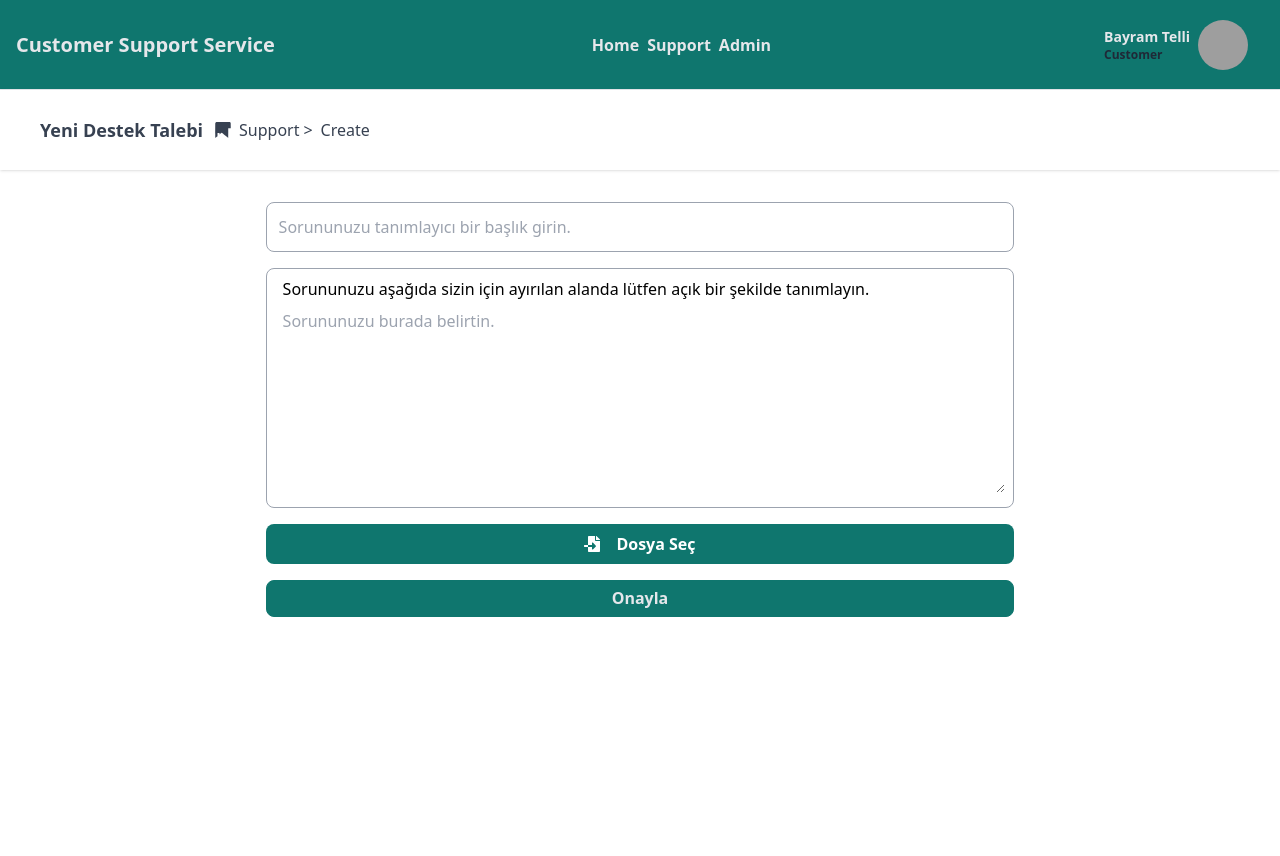
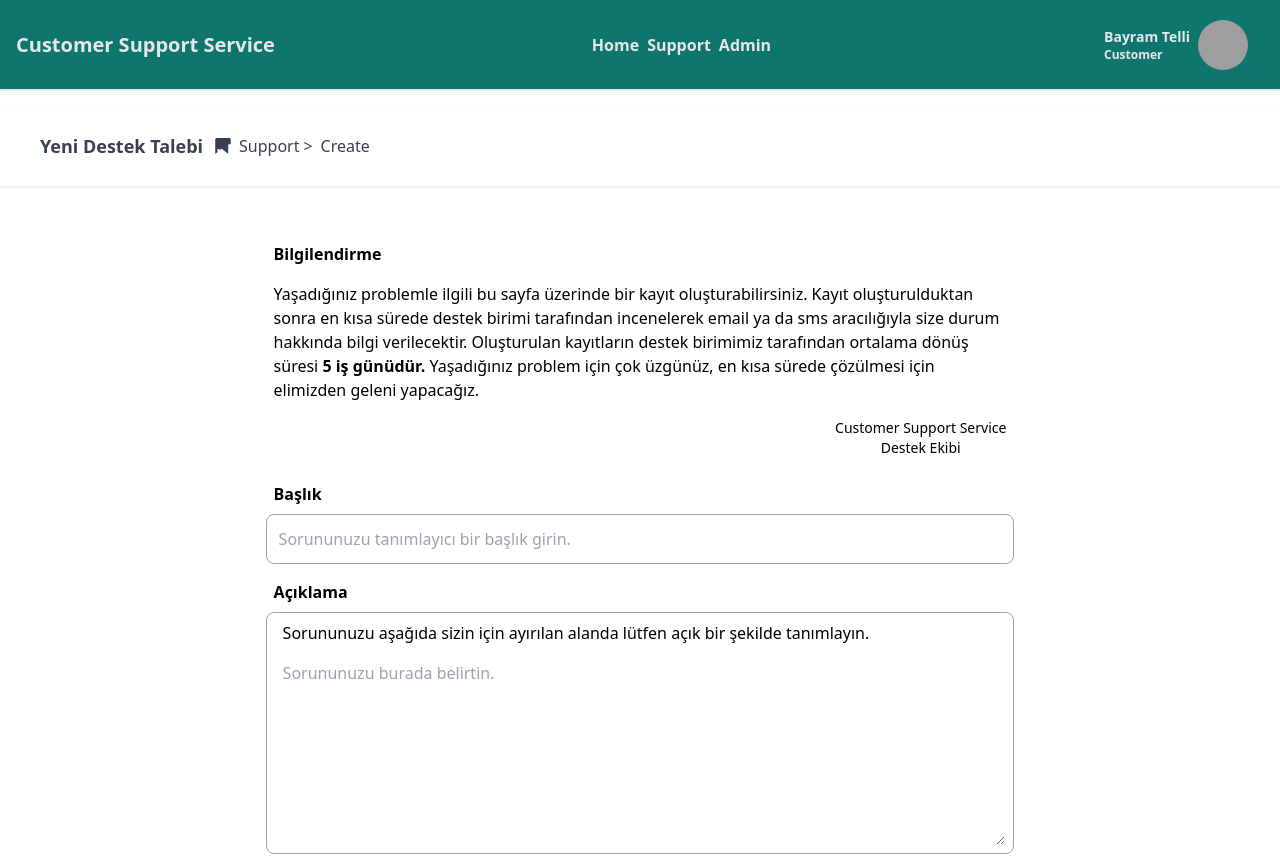
Before and after one commit to byrmTelli/customer-support-app-fe, a React (Vite) app: page /support/create in a window 1280 px wide. Shown: the top 856 px of the page. Built offline with nearby package versions, Linux system fonts and the light colour scheme; grey boxes are pictures that could not be loaded.

Commit message:
redisgn create ticket page

```diff
--- a/src/components/BreadCrum/BreadCrum.tsx
+++ b/src/components/BreadCrum/BreadCrum.tsx
@@ -12,7 +12,7 @@ export default function BreadCrum() {
     .map((slice) => slice.replace("-", " "));
 
   return (
-    <div className="h-[80px] shadow  w-full flex pl-10 gap-3 items-center text-gray-700">
+    <div className="h-[80px] shadow  w-full flex pl-10 gap-3 items-center text-gray-700 mb-4">
       <h1 className="text-lg font-semibold">{currentPage?.title}</h1>
       <div className="flex gap-1 items-center">
         <SiHomepage className="" />
--- a/src/components/Navbar/Navbar.tsx
+++ b/src/components/Navbar/Navbar.tsx
@@ -1,13 +1,14 @@
-import { Link } from "react-router-dom";
+import { Link, useNavigate } from "react-router-dom";
 import { useLocation } from "react-router-dom";
 
 export default function Navbar() {
   const location = useLocation();
-  console.log(location.pathname);
+
+  const navigate = useNavigate();
 
   return (
-    <div className="md:h-[90px] flex items-center justify-between p-4 bg-teal-700 border-b border-gray-200 text-gray-200">
-      <div className="">
+    <div className="md:h-[90px] shadow flex items-center justify-between p-4 bg-teal-700 border-b border-gray-200 text-gray-200 mb-4">
+      <div onClick={() => navigate("/")} className="cursor-pointer">
         <span className="text-xl font-bold">Customer Support Service</span>
       </div>
       <div className="flex gap-2 items-center">
@@ -32,7 +33,7 @@ export default function Navbar() {
       <div className="flex gap-2 items-center justify-center py-2 px-4">
         <div className="">
           <p className="text-sm font-semibold">Bayram Telli</p>
-          <p className="text-xs font-semibold text-gray-800">Customer</p>
+          <p className="text-xs font-semibold">Customer</p>
         </div>
         <img
           src="https://www.strasys.uk/wp-content/uploads/2022/02/Depositphotos_484354208_S.jpg"
--- a/src/pages/AdminPanel/Dashboard/Dashboard.tsx
+++ b/src/pages/AdminPanel/Dashboard/Dashboard.tsx
@@ -8,7 +8,7 @@ export default function Dashboard() {
     <div className="w-full p-4">
       <BreadCrum />
       <div className=""></div>
-      <div className="w-full grid grid-cols-5 grid-rows-5 gap-2">
+      <div className="w-full grid grid-cols-3 grid-rows-5 gap-2">
         <DashboardCard
           title="Users"
           score="60"
@@ -30,9 +30,6 @@ export default function Dashboard() {
           icon={<PiUsersFourLight />}
           className="flex flex-col items-center justify-center h-full"
         />
-        <div className="border border-gray-400 col-span-2 row-span-5">
-          <h1>title</h1>
-        </div>
         <div className="border border-gray-400 col-span-3 row-span-2 p-4">
           <div className="p-4">
             <MonthlyPieCharts />
--- a/src/pages/AdminPanel/Dashboard/MonthlySupportRequestBarChart/MonthlySupportRequestBarChart.tsx
+++ b/src/pages/AdminPanel/Dashboard/MonthlySupportRequestBarChart/MonthlySupportRequestBarChart.tsx
@@ -42,7 +42,8 @@ const monthlyData = groupByMonth(supportRequests);
 
 export default function MonthlySupportRequestsBarChart() {
   return (
-    <ResponsiveContainer width={"100%"} height={250}>
+    <div className="w-full h-full px-2 py-8">
+      <ResponsiveContainer width={"100%"} height={"100%"}>
         <BarChart data={monthlyData}>
           <XAxis dataKey="month" />
           <YAxis />
@@ -52,5 +53,6 @@ export default function MonthlySupportRequestsBarChart() {
           <Bar dataKey="closed" fill="#8884d8" name="Kapanan Talepler" />
         </BarChart>
       </ResponsiveContainer>
+    </div>
   );
 }
--- a/src/pages/CreateNewSupport/CreateNewSupport.tsx
+++ b/src/pages/CreateNewSupport/CreateNewSupport.tsx
@@ -1,11 +1,32 @@
 import BreadCrum from "../../components/BreadCrum/BreadCrum";
 import { FaFileImport } from "react-icons/fa";
+
 export default function CreateNewSupport() {
   return (
     <div>
       <BreadCrum />
-      <div className="w-full h-screen flex justify-center px-4 py-4">
+      <div className="w-full flex justify-center px-4 py-4">
         <div className="lg:w-3/5 flex flex-col gap-4 py-4">
+          <div className="p-2">
+            <h1 className="font-semibold">Bilgilendirme</h1>
+            <p className="mt-4">
+              Yaşadığınız problemle ilgili bu sayfa üzerinde bir kayıt
+              oluşturabilirsiniz. Kayıt oluşturulduktan sonra en kısa sürede
+              destek birimi tarafından incenelerek email ya da sms aracılığıyla
+              size durum hakkında bilgi verilecektir. Oluşturulan kayıtların
+              destek birimimiz tarafından ortalama dönüş süresi{" "}
+              <b>5 iş günüdür.</b> Yaşadığınız problem için çok üzgünüz, en kısa
+              sürede çözülmesi için elimizden geleni yapacağız.
+            </p>
+            <div className="w-full flex items-center justify-end mt-4">
+              <div className="flex flex-col items-center justify-end text-sm">
+                <p>Customer Support Service</p>
+                <p>Destek Ekibi</p>
+              </div>
+            </div>
+          </div>
+          <div className="flex flex-col gap-2">
+            <h1 className="font-semibold pl-2">Başlık</h1>
             <div className=" p-2 border border-gray-400 rounded-lg focus-within:border-teal-700">
               <input
                 type="text"
@@ -13,7 +34,10 @@ export default function CreateNewSupport() {
                 placeholder="Sorununuzu tanımlayıcı bir başlık girin."
               />
             </div>
-          <div className=" p-2 border border-gray-400 rounded-lg focus-within:border-teal-700">
+          </div>
+          <div className="flex flex-col gap-2">
+            <h1 className="font-semibold pl-2">Açıklama</h1>
+            <div className=" p-2 flex flex-col gap-2 border border-gray-400 rounded-lg focus-within:border-teal-700">
               <p className="pl-2">
                 Sorununuzu aşağıda sizin için ayırılan alanda lütfen açık bir
                 şekilde tanımlayın.
@@ -22,6 +46,7 @@ export default function CreateNewSupport() {
                 className="w-full min-h-48 p-2 outline-none"
                 placeholder="Sorununuzu burada belirtin."
               ></textarea>
+            </div>
           </div>
           <div className="w-full">
             <label
--- a/src/pages/Home/HomePage.tsx
+++ b/src/pages/Home/HomePage.tsx
@@ -34,7 +34,7 @@ const fastLink = [
 export default function HomePage() {
   return (
     <div className="w-full h-screen flex flex-col gap-4 items-center text-gray-800">
-      <div className="h-1/2 flex flex-col items-center bg-orange-200 w-full justify-center">
+      <div className="h-1/2 flex flex-col items-center bg-yellow-100 w-full justify-center">
         <h1 className="text-3xl font-semibold">
           Welcome <span className="text-teal-700">Bayram Telli!</span>
         </h1>
--- a/src/pages/TicketStatusPage/TicketStatusPage.tsx
+++ b/src/pages/TicketStatusPage/TicketStatusPage.tsx
@@ -19,8 +19,8 @@ export default function TicketStatusPage() {
   return (
     <div>
       <BreadCrum />
-      <div className="grid grid-cols-5 w-full gap-2 items-center justify-center p-4">
-        <div className="col-span-3 col-start-2 flex flex-col items-center gap-4 p-2">
+      <div className="grid grid-cols-6 w-full gap-2 items-center justify-center p-4 mt-4">
+        <div className="col-span-4 col-start-2 flex flex-col items-center gap-4 p-2 border border-gray-400 rounded-lg p-8">
           <div className="flex w-full gap-2 font-bold text-xl">
             <h1>Subject:</h1>
             <h1>Request Title</h1>
@@ -41,7 +41,7 @@ export default function TicketStatusPage() {
 
             <div className="flex gap-2">
               <h1>Status: </h1>
-              <p>Waiting</p>
+              <p className="text-teal-700">Waiting</p>
             </div>
             <div className="flex gap-2">
               <h1>Created At: </h1>
@@ -61,6 +61,12 @@ export default function TicketStatusPage() {
             </p>
           </div>
           <div className="w-full">
+            <h1>Files</h1>
+            <div className="">
+              {/* files will be here */}
+            </div>
+          </div>
+          <div className="w-full mt-8">
             <h1 className="text-xl font-semibold">Comments</h1>
             <div className="flex flex-col gap-3 mt-4">
               <Comment />
```
Lines whose indentation alone changed are shown as unchanged.
